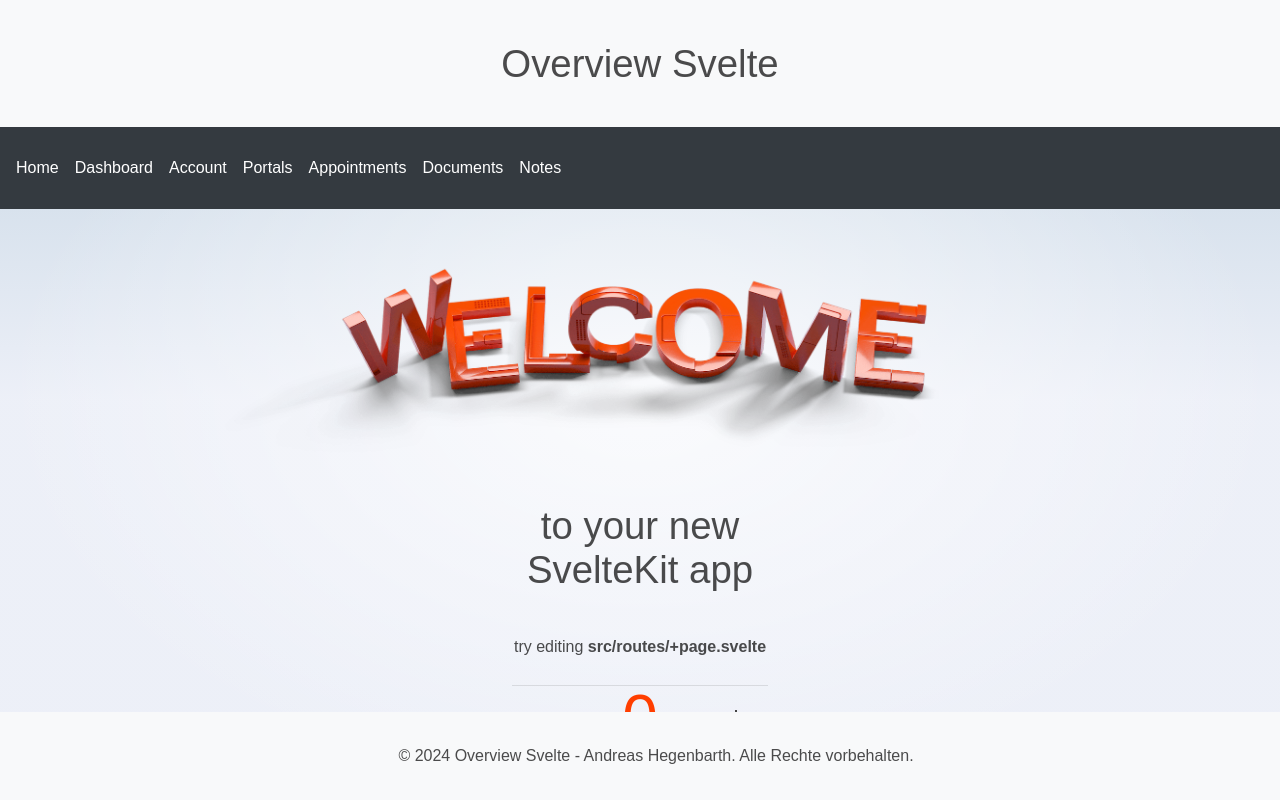
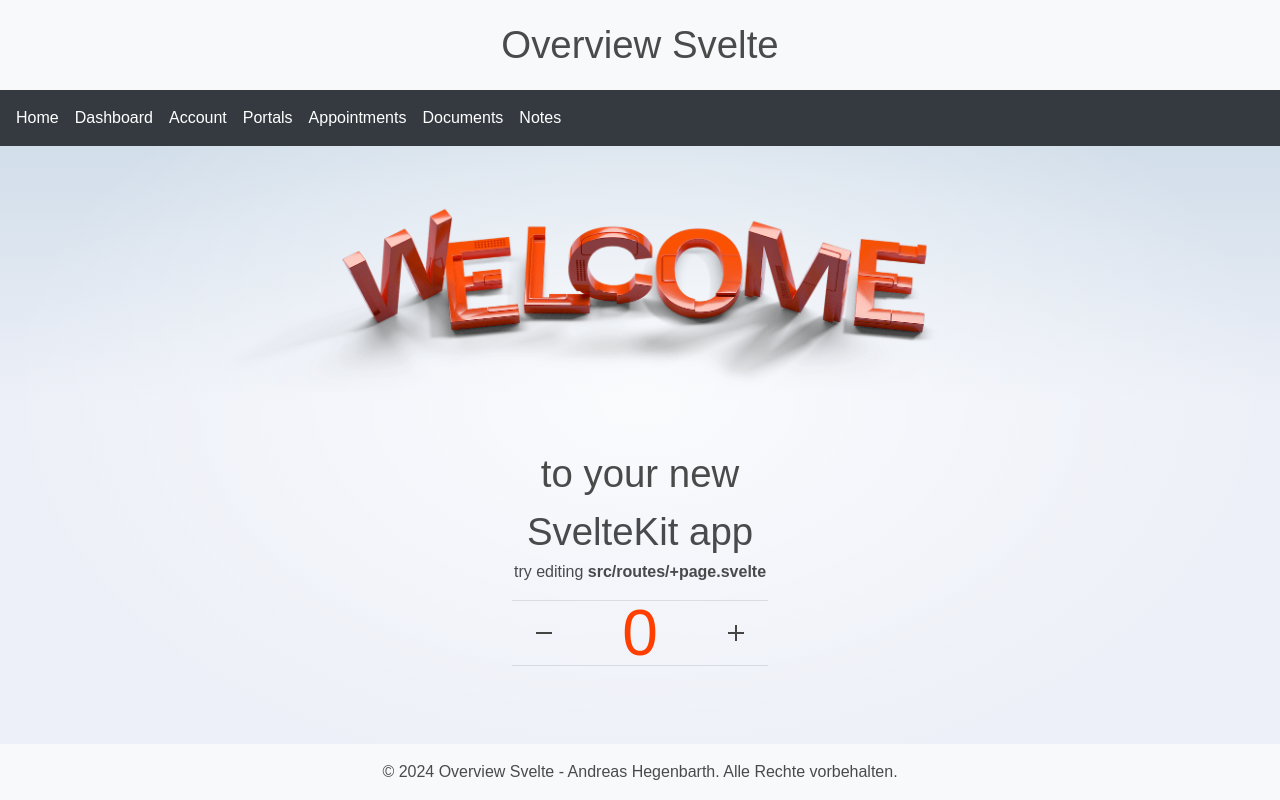
Before and after one commit to AndreasHegenbarth/overview-svelte, a SvelteKit app: page / in a window 1280 px wide. Built offline with nearby package versions, Linux system fonts and the light colour scheme.

Commit message:
Implement TailwindCSS

```diff
--- a/package.json
+++ b/package.json
@@ -12,6 +12,10 @@
 		"format": "prettier --write .",
 		"test:integration": "playwright test",
 		"test:unit": "vitest"
+	},
+	"dependencies": {
+		"@tailwindcss/vite": "^4.0.12",
+		"tailwindcss": "^4.0.12"
 	},
 	"devDependencies": {
 		"@fontsource/fira-mono": "^4.5.10",
--- a/src/app.css
+++ b/src/app.css
@@ -1,8 +1,10 @@
+@import 'tailwindcss';
 @import '@fontsource/fira-mono';
 
 :root {
-	--font-body: Arial, -apple-system, BlinkMacSystemFont, 'Segoe UI', Roboto, Oxygen, Ubuntu,
-		Cantarell, 'Open Sans', 'Helvetica Neue', sans-serif;
+	--font-body:
+		Arial, -apple-system, BlinkMacSystemFont, 'Segoe UI', Roboto, Oxygen, Ubuntu, Cantarell,
+		'Open Sans', 'Helvetica Neue', sans-serif;
 	--font-mono: 'Fira Mono', monospace;
 	--color-bg-0: rgb(202, 216, 228);
 	--color-bg-1: hsl(209, 36%, 86%);
@@ -22,11 +24,8 @@ body {
 	background-attachment: fixed;
 	background-color: var(--color-bg-1);
 	background-size: 100vw 100vh;
-	background-image: radial-gradient(
-			50% 50% at 50% 50%,
-			rgba(255, 255, 255, 0.75) 0%,
-			rgba(255, 255, 255, 0) 100%
-		),
+	background-image:
+		radial-gradient(50% 50% at 50% 50%, rgba(255, 255, 255, 0.75) 0%, rgba(255, 255, 255, 0) 100%),
 		linear-gradient(180deg, var(--color-bg-0) 0%, var(--color-bg-1) 15%, var(--color-bg-2) 50%);
 }
 
--- a/vite.config.ts
+++ b/vite.config.ts
@@ -1,8 +1,9 @@
 import { sveltekit } from '@sveltejs/kit/vite';
 import { defineConfig } from 'vitest/config';
+import tailwindcss from '@tailwindcss/vite';
 
 export default defineConfig({
-	plugins: [sveltekit()],
+	plugins: [tailwindcss(), sveltekit()],
 	test: {
 		include: ['src/**/*.{test,spec}.{js,ts}']
 	}
```
